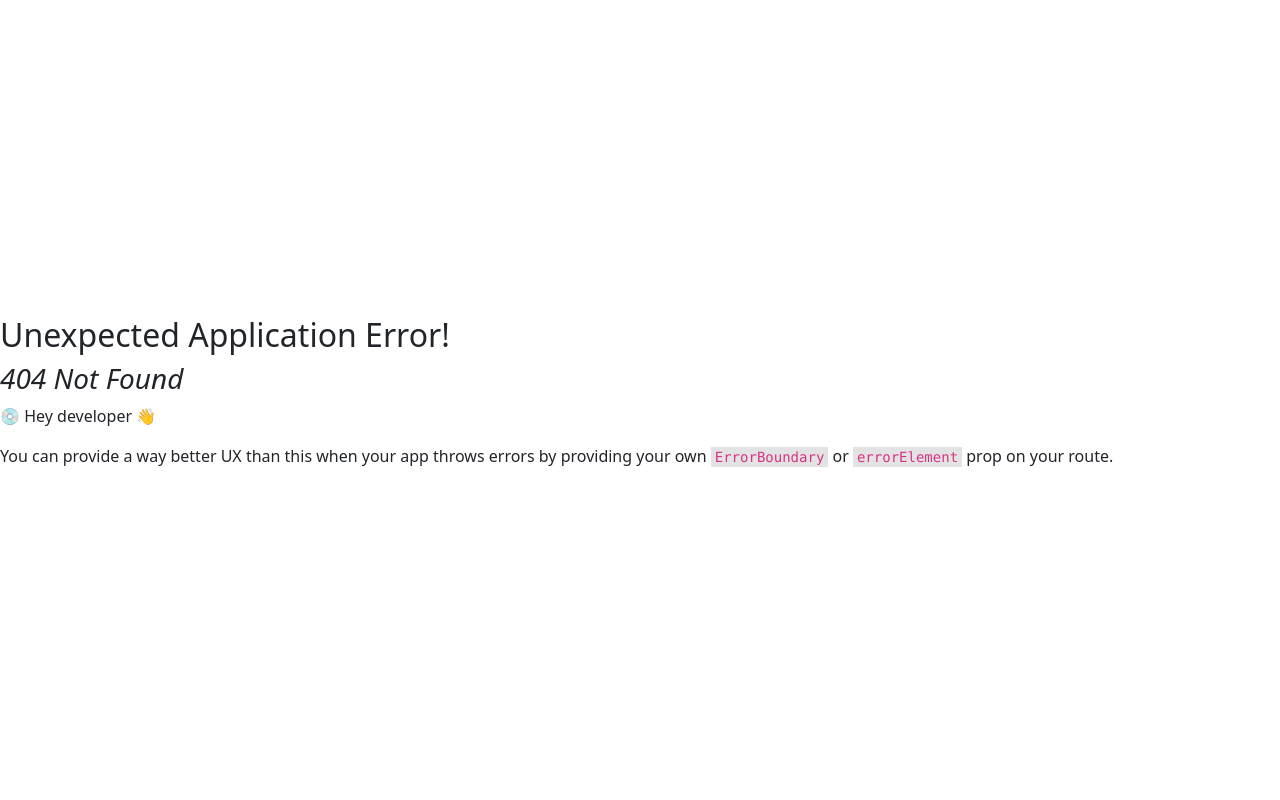
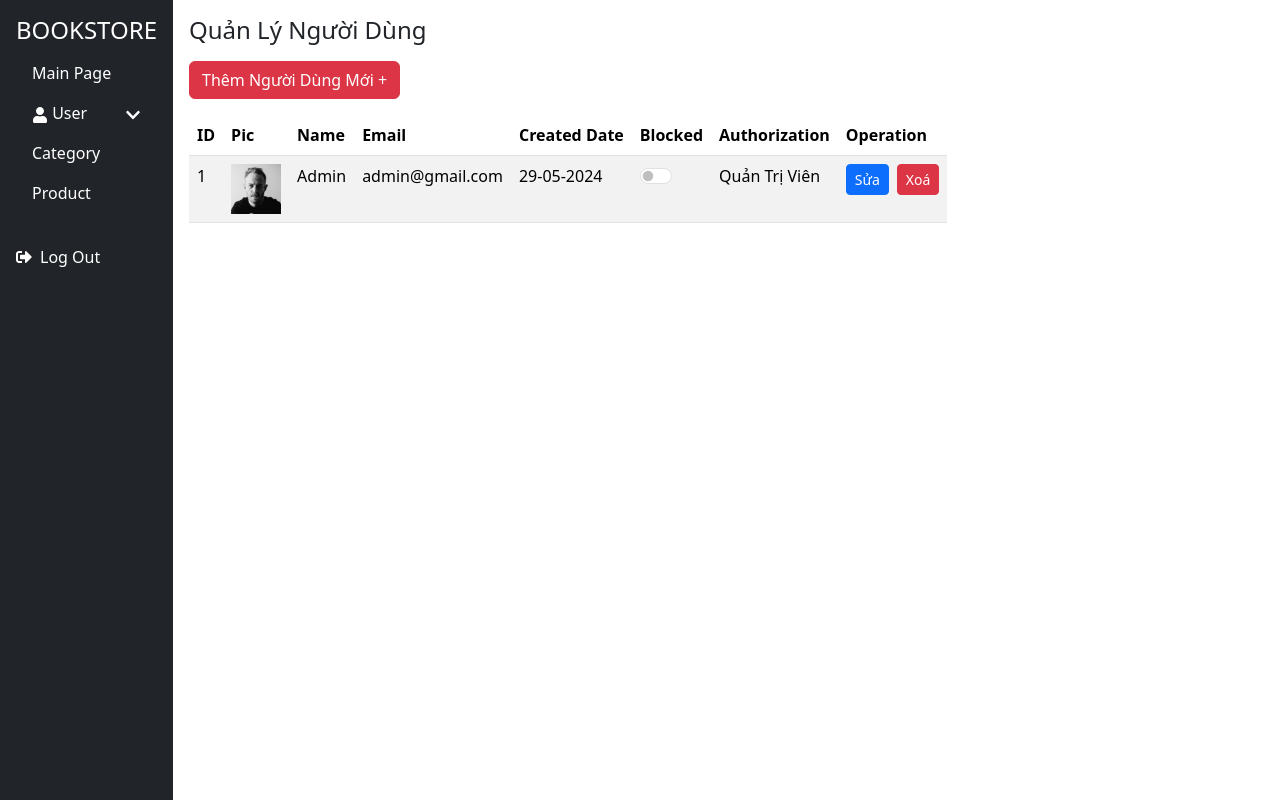
Before and after one commit to VixFong/BookStoreMana, a React (Vite) app: page /UserManagement in a window 1280 px wide. Before the commit this address had no page. Built offline with nearby package versions, Linux system fonts and the light colour scheme.

Commit message:
Added UserManagement Componenet To Admin Page

```diff
--- a/src/Component/AdminComponent/SideBar.jsx
+++ b/src/Component/AdminComponent/SideBar.jsx
@@ -1,6 +1,7 @@
 import React, { useState } from 'react';
 import 'bootstrap/dist/css/bootstrap.min.css';
 import { FaUser, FaChevronDown, FaChevronUp, FaSignOutAlt } from 'react-icons/fa';
+import {Link} from "react-router-dom";
 
 export const Sidebar = () => {
     const [UserMenu, setUserMenu] = useState(false);
@@ -24,7 +25,7 @@ export const Sidebar = () => {
                         <div className={`collapse ${UserMenu ? 'show' : ''}`}>
                             <ul className="nav flex-column ms-3">
                                 <li className="nav-item">
-                                    <a className="nav-link text-white" href="#">User Management</a>
+                                    <a className="nav-link text-white"><Link to ="/UserManagement">User Management</Link></a>
                                 </li>
                                 <li className="nav-item">
                                     <a className="nav-link text-white" href="#">Add New User</a>
--- /dev/null
+++ b/src/Component/AdminComponent/UserManagement.jsx
@@ -0,0 +1,58 @@
+import React from 'react';
+import 'bootstrap/dist/css/bootstrap.min.css';
+import Sidebar from './SideBar';
+
+const users = [
+    { id: 1, name: 'Admin', email: 'admin@gmail.com', date: '29-05-2024', role: 'Quản Trị Viên', locked: false, imgSrc: '/Henry.jpg' }
+];
+
+export const UserManagement = () => {
+    return (
+        <div className="d-flex">
+            <Sidebar />
+            <div className="flex-grow-1 p-3">
+                <h4 className="mb-3">Quản Lý Người Dùng</h4>
+                <button className="btn btn-danger mb-3">Thêm Người Dùng Mới +</button>
+                <table className="table table-striped">
+                    <thead>
+                        <tr>
+                            <th>ID</th>
+                            <th>Pic</th>
+                            <th>Name</th>
+                            <th>Email</th>
+                            <th>Created Date</th>
+                            <th>Blocked</th>
+                            <th>Authorization</th>
+                            <th>Operation</th>
+                        </tr>
+                    </thead>
+                    <tbody>
+                        {users.map((user, index) => (
+                            <tr key={user.id}>
+                                <td>{index + 1}</td>
+                                <td>
+                                    <img src={user.imgSrc} alt={user.name} style={{ width: '50px', height: '50px' }} />
+                                </td>
+                                <td>{user.name}</td>
+                                <td>{user.email}</td>
+                                <td>{user.date}</td>
+                                <td>
+                                    <div className="form-check form-switch">
+                                        <input className="form-check-input" type="checkbox" checked={user.locked} onChange={() => {}} />
+                                    </div>
+                                </td>
+                                <td>{user.role}</td>
+                                <td>
+                                    <button className="btn btn-primary btn-sm me-2">Sửa</button>
+                                    <button className="btn btn-danger btn-sm">Xoá</button>
+                                </td>
+                            </tr>
+                        ))}
+                    </tbody>
+                </table>
+            </div>
+        </div>
+    );
+};
+
+export default UserManagement;
--- a/src/main.jsx
+++ b/src/main.jsx
@@ -8,6 +8,7 @@ import{
   RouterProvider,
   Route,
 } from "react-router-dom";
+import { UserManagement } from './Component/AdminComponent/UserManagement.jsx'
 
 const router = createBrowserRouter([
   {
@@ -18,6 +19,10 @@ const router = createBrowserRouter([
     path:"AdminPage",
     element: <AdminPage/>,
   },
+  {
+    path:"UserManagement",
+    element: <UserManagement/>,
+  },
 ])
 
 ReactDOM.createRoot(document.getElementById('root')).render(
```
